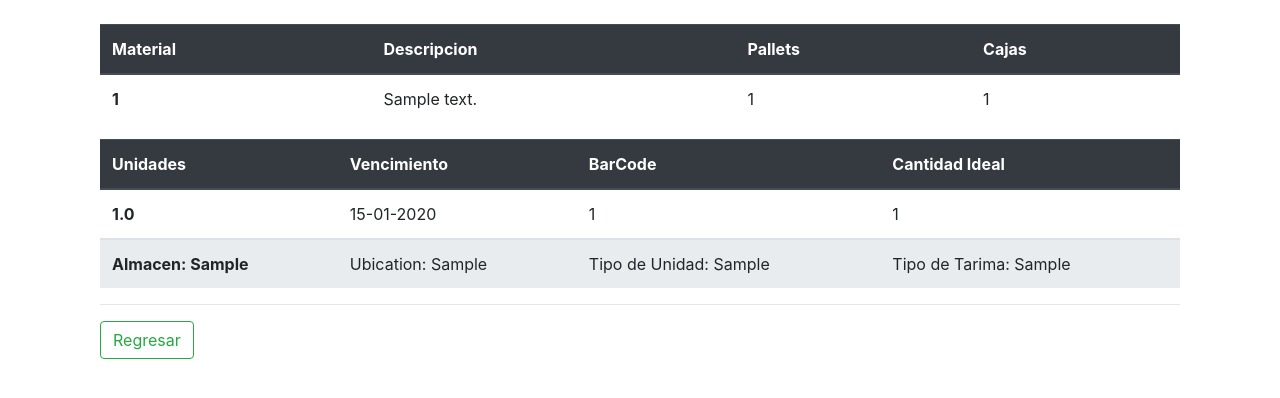
After one commit to eisnerh/DjangoInventory, a Django app: page /Products/1 in a window 1280 px wide. The commit adds this page. Shown: the top 398 px of the page. Run offline with Django 3.2, Linux system fonts and the light colour scheme; tables that the repository leaves empty hold one stand-in row (values such as "Sample post"); some libraries are stand-ins or nearby versions.

Commit message:
Commit Dos
Se monta la funcion de los detalles del producto y el boton volver

```diff
--- a/full_inventory/templates/_inventory_entry_.html
+++ b/full_inventory/templates/_inventory_entry_.html
@@ -2,6 +2,6 @@
     <br>
     <h2>{{ Product.material }}</h2>
     <h4>{{ Product.description }}</h4>
-    <p>{{ Product.ubication_idubication }}</p>
-    <button class="btn btn-primary">Detalles</button>
+    <p>{{ Product.ubication_idubication| truncatechars:100 }}</p>
+    <button onclick="window.location='{% url 'product_detail' pk=Product.idProduct%}'" class="btn btn-primary">Detalles</button>
 </div>
--- /dev/null
+++ b/full_inventory/templates/product_detail.html
@@ -0,0 +1,52 @@
+{% extends "base.html" %}
+{% block content %}
+    <br>
+    <div class="container">
+        <table class="table">
+            <thead class="thead-dark">
+            <tr>
+                <th scope="col">Material</th>
+                <th scope="col">Descripcion</th>
+                <th scope="col">Pallets</th>
+                <th scope="col">Cajas</th>
+            </tr>
+            </thead>
+            <tbody>
+            <tr>
+                <th scope="row">{{ Product.material }}</th>
+                <td>{{ Product.description }}</td>
+                <td>{{ Product.ple }}</td>
+                <td>{{ Product.cajas }}</td>
+            </tr>
+            </tbody>
+        </table>
+        <table class="table">
+            <thead class="thead-dark">
+            <tr>
+                <th scope="col">Unidades</th>
+                <th scope="col">Vencimiento</th>
+                <th scope="col">BarCode</th>
+                <th scope="col">Cantidad Ideal</th>
+            </tr>
+            </thead>
+            <tbody>
+            <tr>
+                <th scope="row">{{ Product.unidades }}</th>
+                <td>{{ Product.expiration_date| date:'d-m-Y' }}</td>
+                <td>{{ Product.bar_code }}</td>
+                <td>{{ Product.cant_ideal }}</td>
+            </tr>
+            </tbody>
+            <tbody class="jumbotron">
+            <tr>
+                <th scope="row">{{ Product.almacen_idalmacen }}</th>
+                <td>{{ Product.ubication_idubication }}</td>
+                <td>{{ Product.unidad_idunidad }}</td>
+                <td>{{ Product.pallet_type_idpallet_type }}</td>
+            </tr>
+            </tbody>
+        </table>
+        <hr>
+        <button class="btn btn-outline-success" onclick="window.location='{% url 'index' %}'">Regresar</button>
+    </div>
+{% endblock %}
--- a/full_inventory/views.py
+++ b/full_inventory/views.py
@@ -9,3 +9,8 @@ def index(request):
     products = Product.objects.order_by('-material').all()
     #
     return render(request, 'index.html', {'products': products})
+
+
+def product_detail(request, pk):
+    products = Product.objects.get(idProduct=pk)
+    return render(request, 'product_detail.html', {'Product': products})
--- a/inventario/urls.py
+++ b/inventario/urls.py
@@ -19,6 +19,7 @@ from django.urls import path
 from full_inventory import views
 
 urlpatterns = [
-    path('', views.index),
+    path('', views.index, name='index'),
+    path('Products/<int:pk>', views.product_detail, name='product_detail'),
     path('admin/', admin.site.urls),
 ]
```
